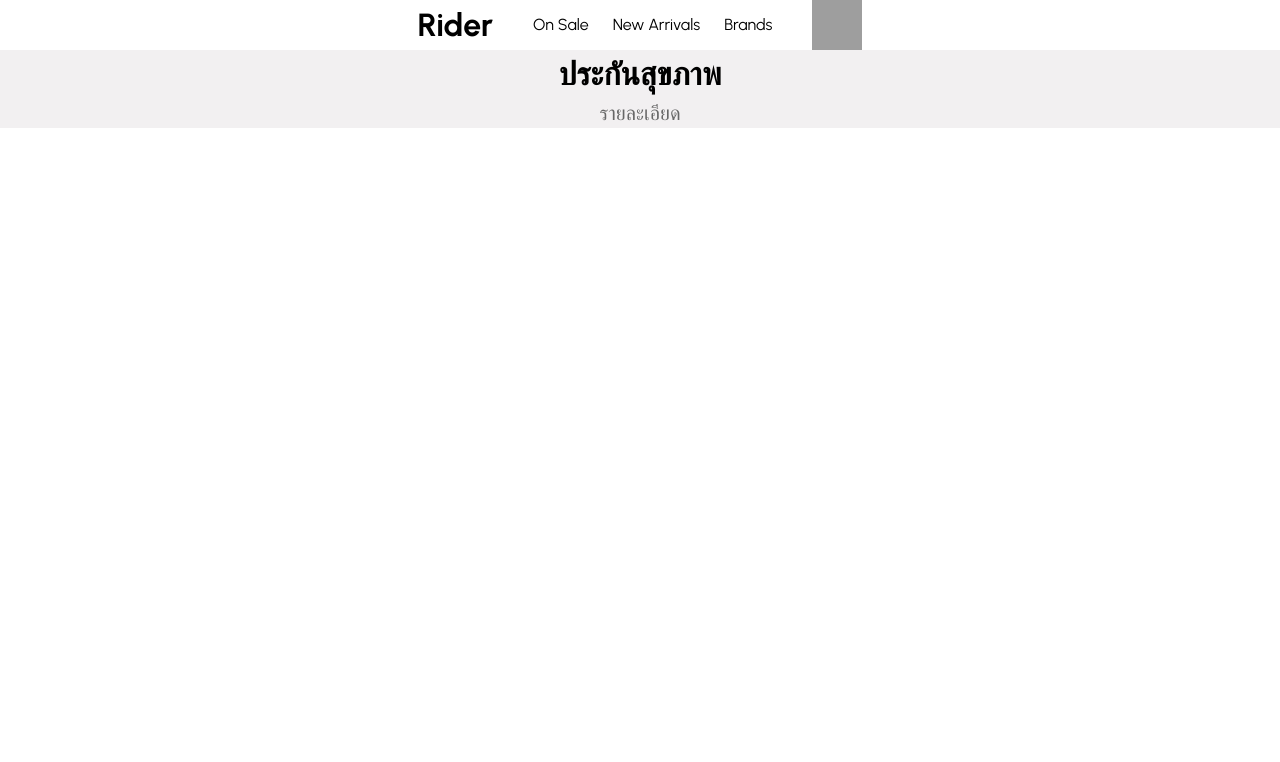
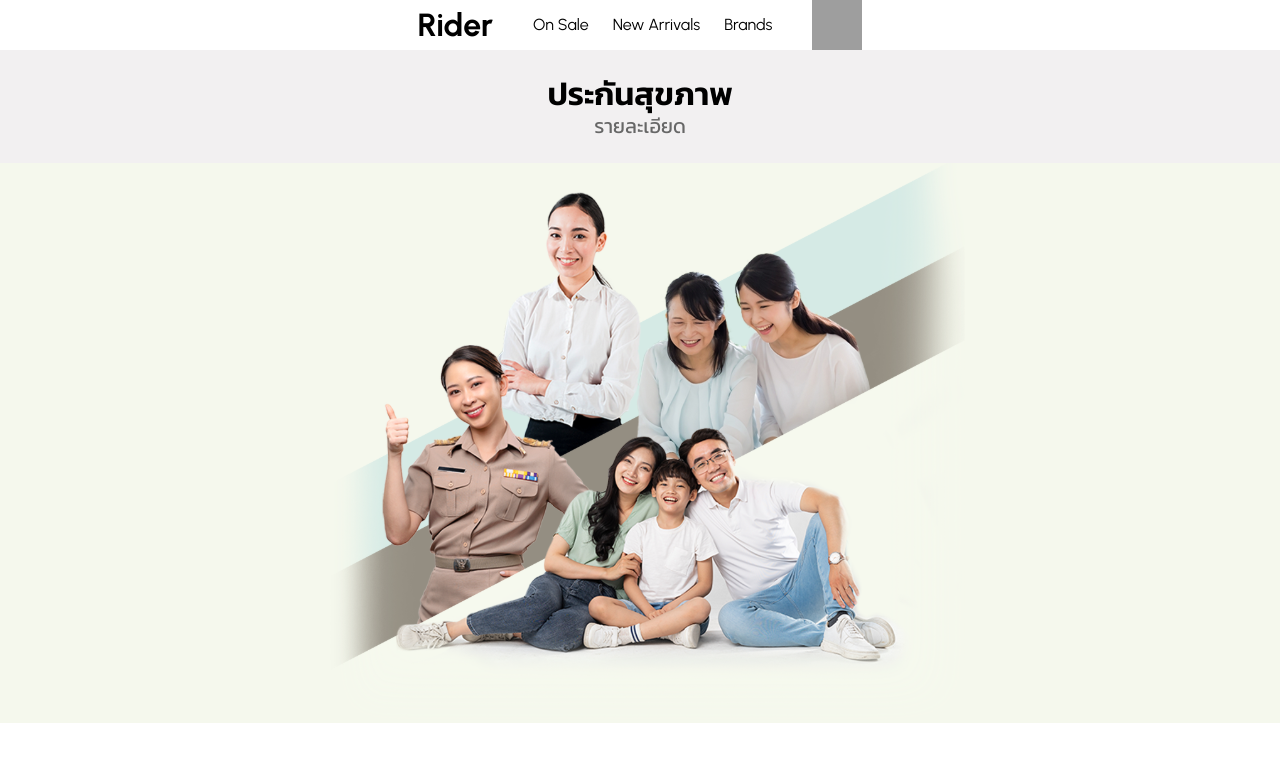
Before and after one commit to NoeyPhattarada/Project-intern, an Angular app: page /insure-health-details in a window 1280 px wide. Shown: the top 762 px of the page. Built offline with nearby package versions, Linux system fonts and the light colour scheme; grey boxes are pictures that could not be loaded.

Commit message:
add insure-health-details + edit font

```diff
--- a/src/app/modules/insure-health-details/insure-health-details.html
+++ b/src/app/modules/insure-health-details/insure-health-details.html
@@ -1,4 +1,7 @@
-<div class="text-center bg-[#F2F0F1]">
-    <div class="font-urbanist font-bold text-[32px]">ประกันสุขภาพ</div>
-    <div class="text-[#676767] text-[20px]">รายละเอียด</div>
+<div class="text-center bg-[#F2F0F1] leading-tight py-6">
+    <div class="font-kanit font-semibold text-[32px]">ประกันสุขภาพ</div>
+    <div class="text-[#676767] text-[20px] font-kanit">รายละเอียด</div>
 </div>
+<div>
+    <img src="assets/images/insure-health.svg" alt="">
+</div>
--- a/src/styles.css
+++ b/src/styles.css
@@ -1,7 +1,9 @@
 /* You can add global styles to this file, and also import other style files */
+@import url('https://fonts.googleapis.com/css2?family=Kanit:ital,wght@0,100;0,200;0,300;0,400;0,500;0,600;0,700;0,800;0,900;1,100;1,200;1,300;1,400;1,500;1,600;1,700;1,800;1,900&display=swap');
 @import url('https://fonts.googleapis.com/css2?family=Urbanist:ital,wght@0,100..900;1,100..900&display=swap');
 @import 'tailwindcss';
 
 @theme {
   --font-urbanist: Urbanist, 'sans-serif';
+  --font-kanit: Kanit, 'sans-serif';
 }
```
Also changed, not shown: src/assets/images/insure-health.svg (added).
